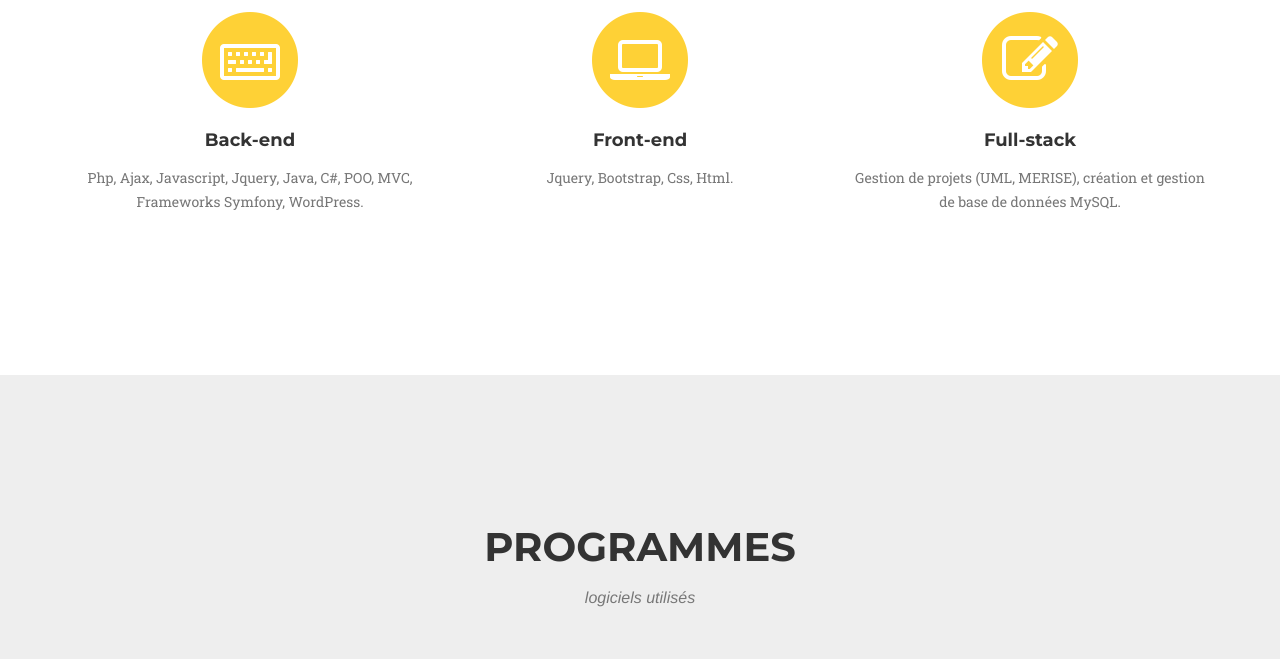
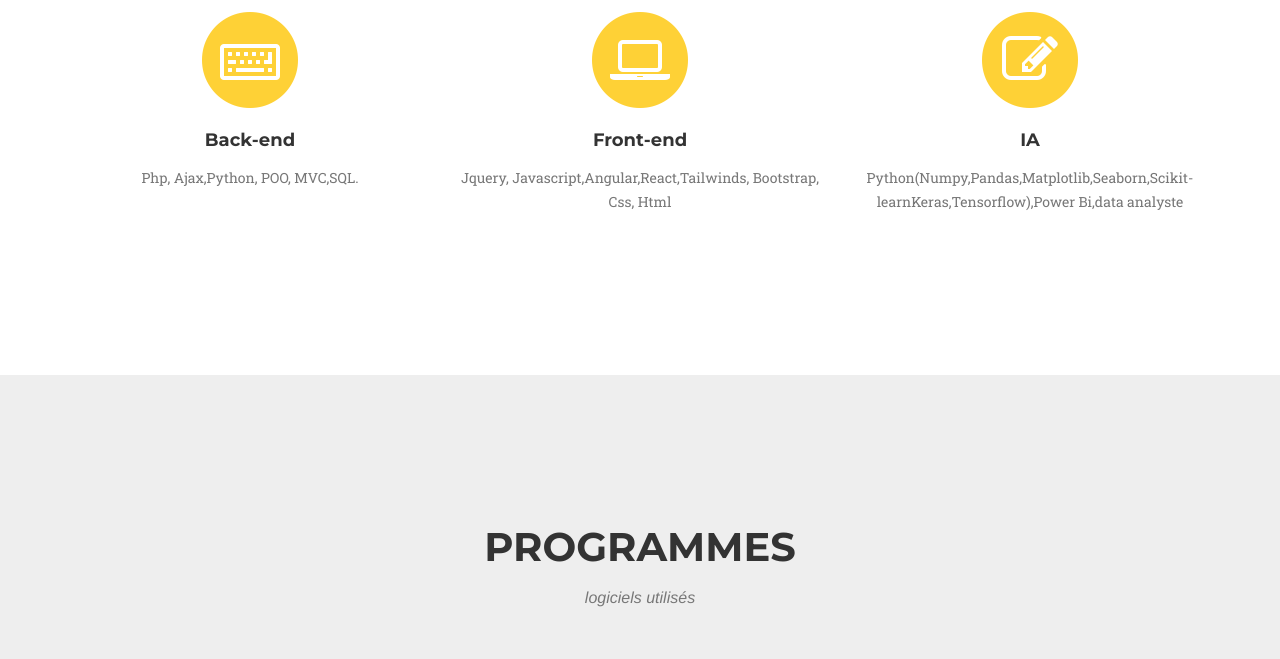
Before and after one commit to lilliiie/lilliiie.github.io, a website: page index.html in a window 1280 px wide. Shown: the part 940-1599 px from the top of the page. Drawn offline with nearby package versions, Linux system fonts and the light colour scheme; a web font is replaced by a local one.

Commit message:
update new competences

```diff
--- a/index.html
+++ b/index.html
@@ -60,7 +60,7 @@
                         <a class="page-scroll" href="#contact">Contact</a>
                     </li>
                     <li>
-                        <a class="page-scroll" href="CV.odt">Télécharger mon cv</a>
+                        <a class="page-scroll" href="CV.pdf">Télécharger mon cv</a>
                     </li>
                 </ul>
             </div>
@@ -77,7 +77,7 @@
                     <ul class="texts">
                         <li data-out-effect="bounceOutUp" data-out-shuffle="true"> Bienvenu ! </li>
                         <li data-out-effect="bounceOutLeft" data-out-shuffle="true"> Je suis paméla</li>
-                        <li data-out-effect="bounceOutLeft" data-out-shuffle="true"> Développeuse web </li>
+                        <li data-out-effect="bounceOutLeft" data-out-shuffle="true"> Développeuse web full-stack et intégratrice IA </li>
                     </ul>
                 </h1>
                 <a href="#services" class="page-scroll btn btn-xl hidden-xs">Voir mes compétences ...</a>
@@ -87,7 +87,7 @@
                     <ul class="texts">
                         <li data-out-effect="bounceOutUp" data-out-shuffle="true"> Bienvenu ! </li>
                         <li data-out-effect="bounceOutLeft" data-out-shuffle="true"> Je suis paméla</li>
-                        <li data-out-effect="bounceOutLeft" data-out-shuffle="true"> Développeuse web junior </li>
+                        <li data-out-effect="bounceOutLeft" data-out-shuffle="true"> Développeuse web full-stack </li>
 
                     </ul>
                 </h5>
@@ -113,8 +113,7 @@
                         <i class="fa fa-keyboard-o fa-stack-1x fa-inverse"></i>
                     </span>
                     <h4 class="service-heading">Back-end</h4>
-                    <p class="text-muted">Php, Ajax, Javascript, Jquery, Java, C#, POO, MVC, Frameworks Symfony,
-                        WordPress.</p>
+                    <p class="text-muted">Php, Ajax,Python, POO, MVC,SQL.</p>
                 </div>
                 <div class="col-md-4">
                     <span class="fa-stack fa-4x">
@@ -122,16 +121,16 @@
                         <i class="fa fa-laptop fa-stack-1x fa-inverse"></i>
                     </span>
                     <h4 class="service-heading">Front-end</h4>
-                    <p class="text-muted">Jquery, Bootstrap, Css, Html.</p>
+                    <p class="text-muted">Jquery, Javascript,Angular,React,Tailwinds, Bootstrap, Css, Html</p>
                 </div>
                 <div class="col-md-4">
                     <span class="fa-stack fa-4x">
                         <i class="fa fa-circle fa-stack-2x text-primary"></i>
                         <i class="fa fa-pencil-square-o fa-stack-1x fa-inverse"></i>
                     </span>
-                    <h4 class="service-heading">Full-stack</h4>
+                    <h4 class="service-heading">IA</h4>
                     <p class="text-muted">
-                        Gestion de projets (UML, MERISE), création et gestion de base de données MySQL.
+                        Python(Numpy,Pandas,Matplotlib,Seaborn,Scikit-learnKeras,Tensorflow),Power Bi,data analyste
                     </p>
                 </div>
 
```
